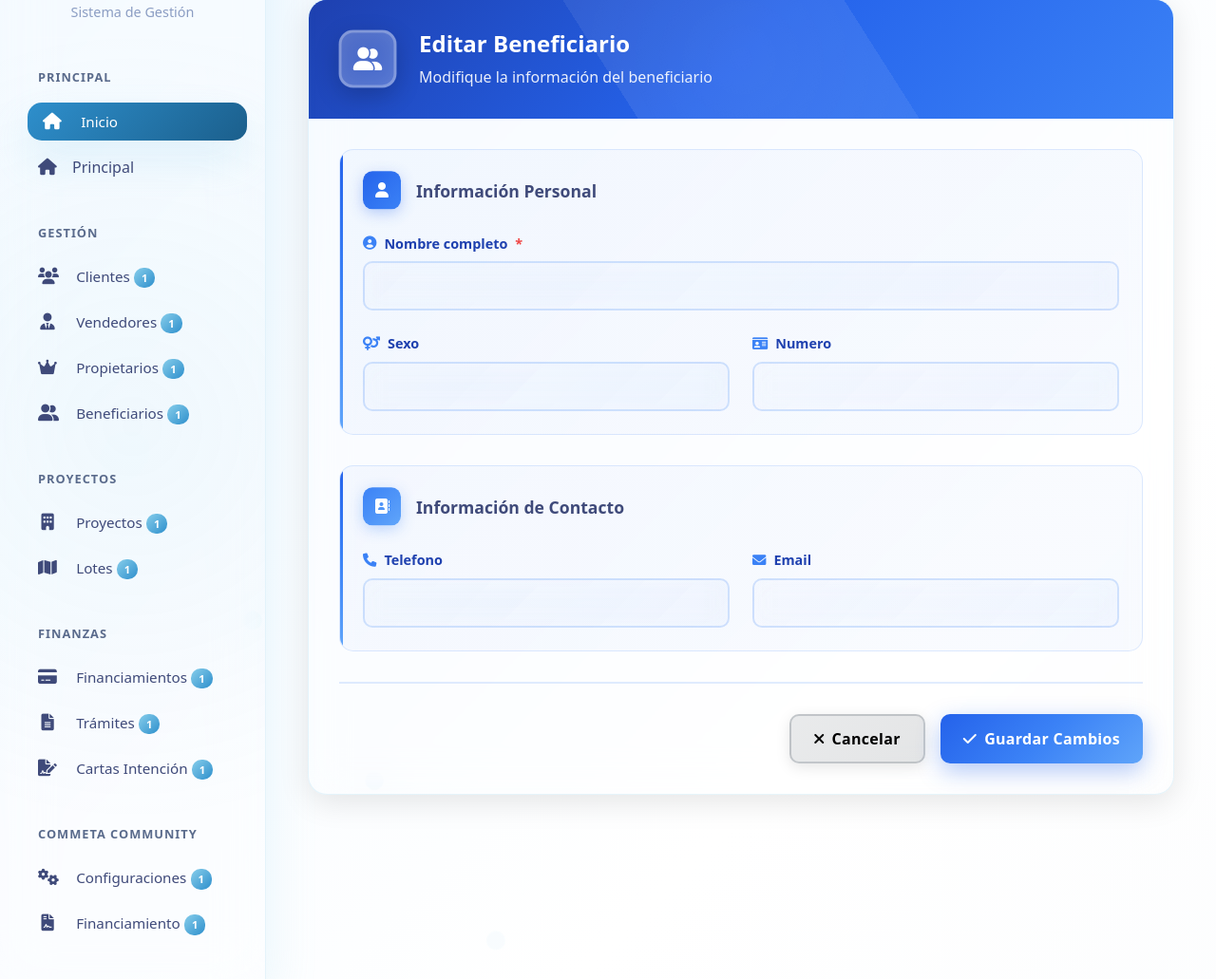
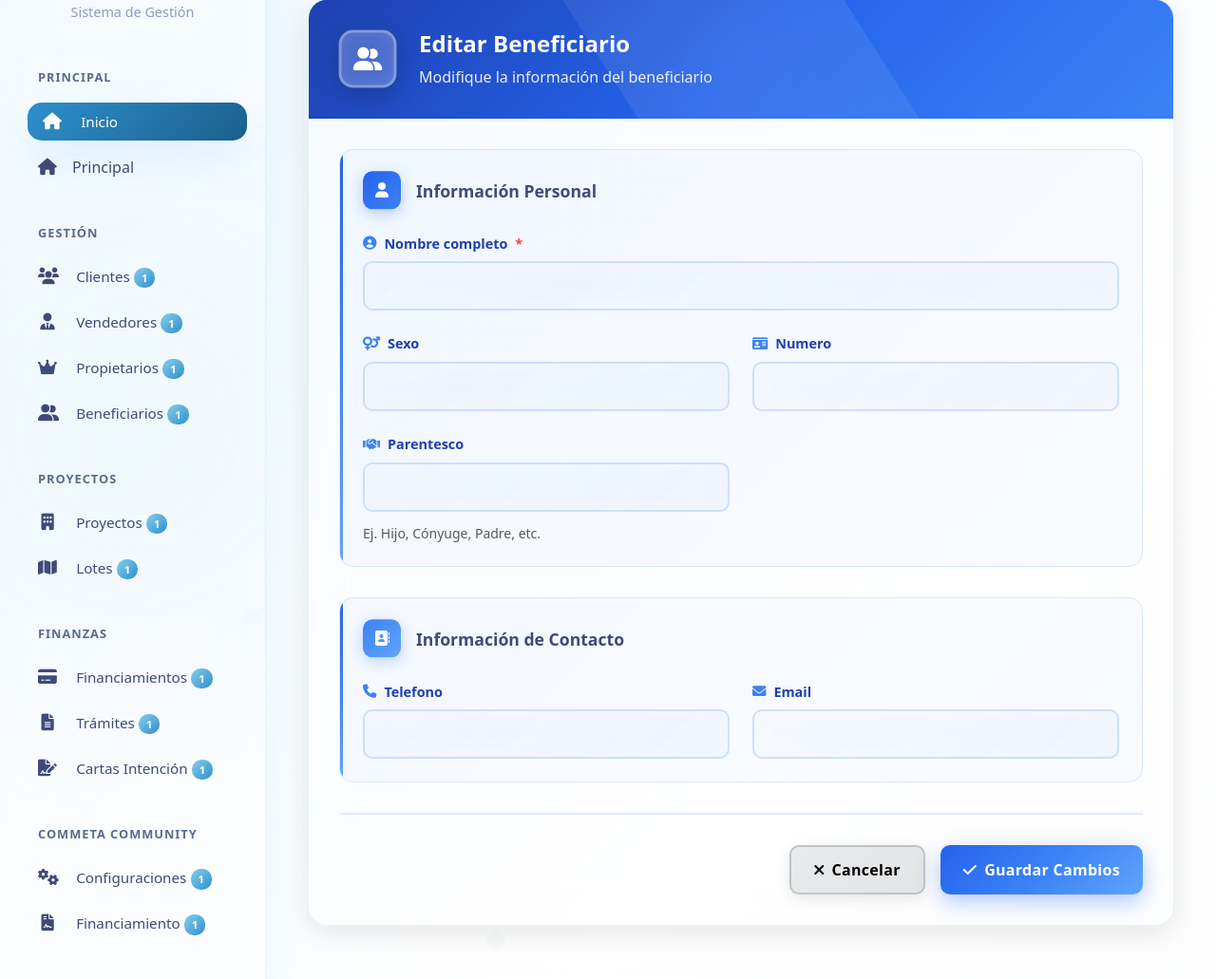
Before and after one commit to MetalFKingRawner/Contratos, a Django app: template templates/dashboard/beneficiario_form.html in a window 1280 px wide. Shown: the part 133-1164 px from the top of the page at 95% size. Run offline with Django 5.2, Linux system fonts and the light colour scheme; the template is opened without the code that fills it: most values are stand-ins (such as "Sample title", 1, 10 or a date in 2020); form fields are guessed from the names that the template uses; some libraries are stand-ins or nearby versions.

Commit message:
Update beneficiario_form_partial.html

```diff
--- a/templates/dashboard/partials/beneficiario_form_partial.html
+++ b/templates/dashboard/partials/beneficiario_form_partial.html
@@ -89,6 +89,22 @@
                   {% endfor %}
                 </div>
               {% endif %}
+            </div>
+
+            <div class="form-group beneficiario-form-group">
+                <label for="{{ form.parentesco.id_for_label }}">
+                    <i class="fas fa-handshake label-icon"></i>
+                    {{ form.parentesco.label }}
+                </label>
+                {{ form.parentesco }}
+                {% if form.parentesco.errors %}
+                    <div class="form-errors">
+                        {% for error in form.parentesco.errors %}
+                            <span class="error-message"><i class="fas fa-exclamation-circle"></i> {{ error }}</span>
+                        {% endfor %}
+                    </div>
+                {% endif %}
+                <small class="form-text text-muted">Ej. Hijo, Cónyuge, Padre, etc.</small>
             </div>
           </div>
         </div>
```
